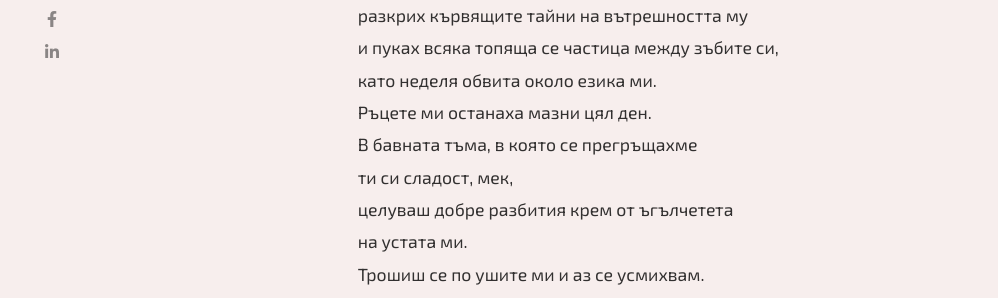
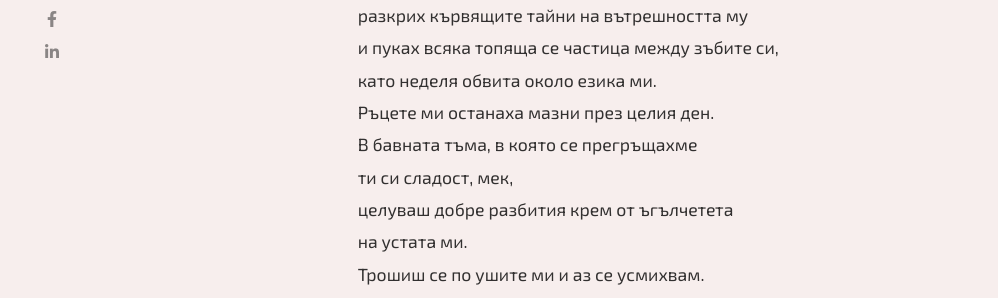
Before and after one commit to ZTCodeCraft/magenta-zine, a Jekyll site: the page built from _posts/2024-02-02-seconds.md, in a window 1280 px wide and 900 px high, scrolled down 939 px. Shown: the part 159-457 px from the top of the window, without its empty margins (118-1116 px from the left). Built offline with Jekyll 4.4.1, drawn with Linux system fonts in a browser that asks for light colours; nearby versions of some CDN libraries; comment, search, counter and statistics services are not loaded.

Commit message:
Update 2024-02-02-seconds.md

```diff
--- a/_posts/2024-02-02-seconds.md
+++ b/_posts/2024-02-02-seconds.md
@@ -15,7 +15,7 @@ hidden: true
   разкрих кървящите тайни на вътрешността му<br>
   и пуках всяка топяща се частица между зъбите си,<br>
   като неделя обвита около езика ми.<br>
-  Ръцете ми останаха мазни цял ден.<br>
+  Ръцете ми останаха мазни през целия ден.<br>
   В бавната тъма, в която се прегръщахме<br>
   ти си сладост, мек,<br>
   целуваш добре разбития крем от ъгълчетета<br>
```
